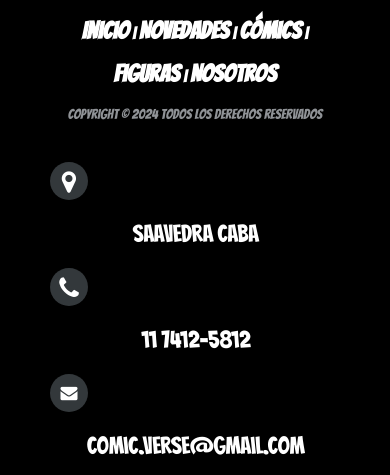
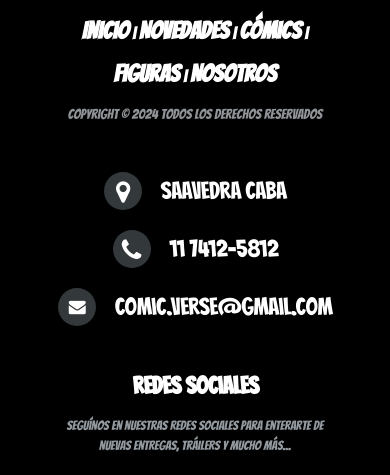
Before and after one commit to FerFernandez28/ProyectoFinal-ProgramacionWeb1, a plain HTML site: page index.html in a window 390 px wide. Shown: the part 10148-10623 px from the top of the page. Drawn offline with nearby package versions, Linux system fonts and the light colour scheme; some packages are replaced by stand-ins of ours; a script that the page names is missing.

Commit message:
Correcciones 4

```diff
--- a/style/style.css
+++ b/style/style.css
@@ -655,8 +655,7 @@ footer {
 }
 
 @media (max-width: 880px) {
-    .footer-distributed .footer-left, .footer-distributed .footer-center, .footer-distributed .footer-right,
-    .fa-map-marker, .fa-phone, .fa-envelope, .fa-facebook, .fa-instagram, .fa-linkedin, .fa-twitter, .fa-youtube {
+    .footer-distributed .footer-left, .footer-distributed .footer-center, .footer-distributed .footer-right{
         display: block;
         width: 100%;
         margin-bottom: 40px;
```
Also changed, not shown: img/comic-fondo.png (deleted), img/funko6.webp (deleted), img/funko7.webp (deleted), img/funko8.webp (deleted), img/spiderman.webp (deleted), img/swamp-thing.webp (deleted).
